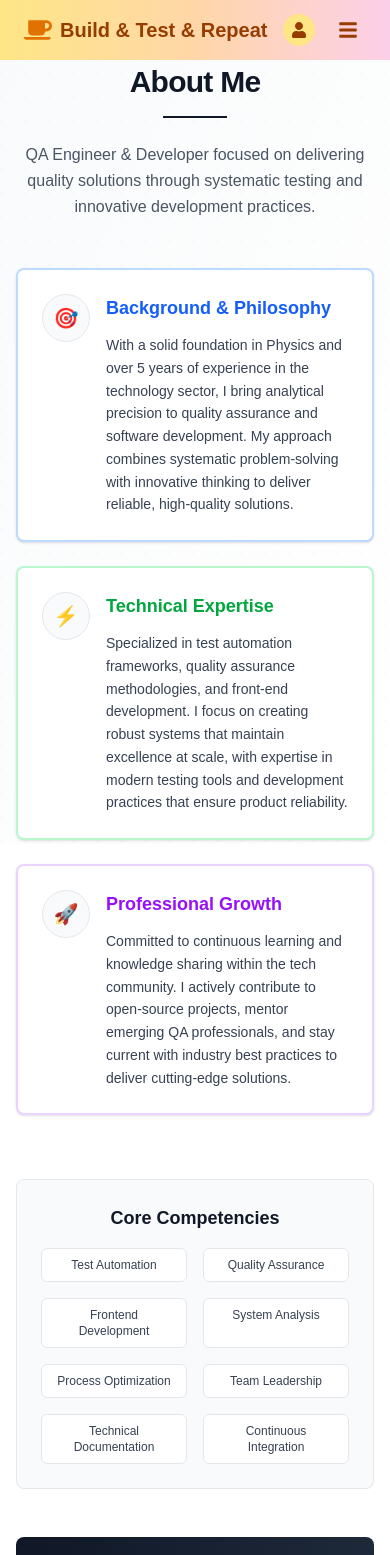
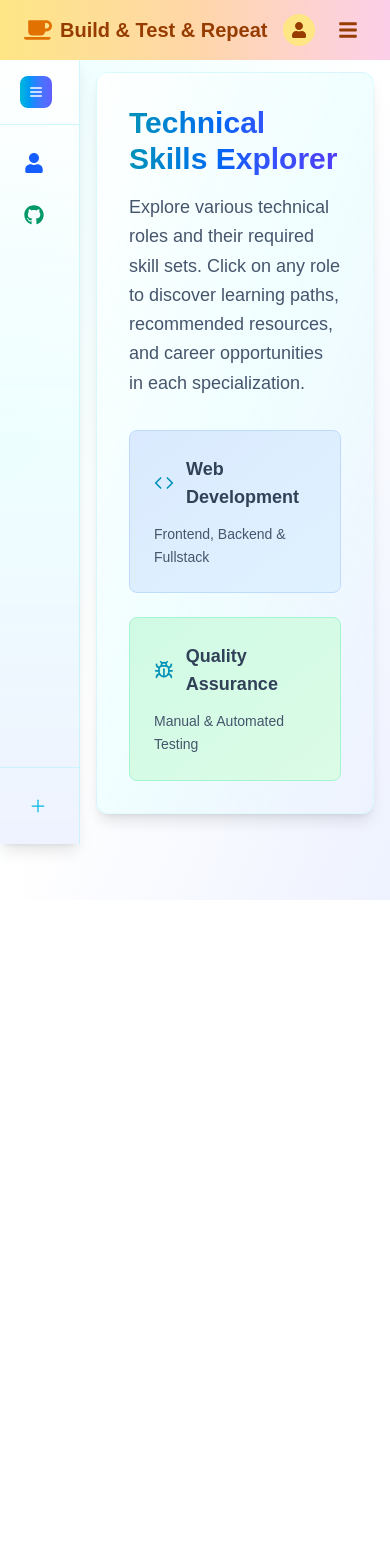
Before and after one commit to GyanaprakashKhandual/codetestrepeat, a Next.js app: page /about in a window 390 px wide. Shown: the top 1555 px of the page. After the commit the page ends 900 px from the top, so only its background shows below. Built offline with nearby package versions, Linux system fonts and the light colour scheme.

Commit message:
About section bug fixed #12

```diff
--- a/src/app/about/page.jsx
+++ b/src/app/about/page.jsx
@@ -4,9 +4,6 @@ import ASidebar from '../components/ASidebar'
 import { useEffect } from 'react';
 
 function page() {
-  useEffect(() => {
-    window.scrollTo({top: 0, behavior: "smooth"});
-  }, []);
   return (
     <>
     <ASidebar/>
--- a/src/app/components/ASidebar.jsx
+++ b/src/app/components/ASidebar.jsx
@@ -1,206 +1,206 @@
 'use client';
+import React, { useState, useEffect } from 'react';
+import {
+  Menu,
+  X,
+  Code,
+  Bug,
+  Plus,
+} from 'lucide-react';
+import About from '../modules/about/about';
+import Git from '../modules/about/git';
+import { FaGithub, FaUser } from 'react-icons/fa';
 
-import React, { useState, useEffect } from 'react';
-import { motion, useAnimation, useInView } from 'framer-motion';
-import { useRef } from 'react';
+const ASidebar = () => {
+  const [isOpen, setIsOpen] = useState(false);
+  const [mounted, setMounted] = useState(false);
+  const [selectedSkill, setSelectedSkill] = useState(null);
 
-const About = () => {
-  const [activeSection, setActiveSection] = useState(0);
-  const controls = useAnimation();
-  const ref = useRef(null);
-  const isInView = useInView(ref, { once: true });
+  const skillItems = [
+    { icon: FaUser, text: 'Web Developer', color: 'text-blue-600', bgGradient: 'bg-gradient-to-r from-blue-50 to-sky-100', component: <About/> },
+    { icon: FaGithub, text: 'QA Engineer', color: 'text-emerald-600', bgGradient: 'bg-gradient-to-r from-emerald-50 to-green-100', component: <Git/> },
+  ];
+
+  const cardItems = [
+    { title: "Web Development", desc: "Frontend, Backend & Fullstack", gradient: "from-blue-100 to-sky-100", border: "border-blue-200", icon: Code, component: <About/>, text: "About Me" },
+    { title: "Quality Assurance", desc: "Manual & Automated Testing", gradient: "from-emerald-100 to-green-100", border: "border-emerald-200", icon: Bug, component: <Git/>, text: "Github" },
+  ];
 
   useEffect(() => {
-    if (isInView) {
-      controls.start("visible");
+    setMounted(true);
+
+    // Only access localStorage after component is mounted (client-side)
+    if (typeof window !== 'undefined') {
+      try {
+        const savedSkill = localStorage.getItem('selectedPSkill');
+        if (savedSkill) {
+          const parsedSkill = JSON.parse(savedSkill);
+          // Find the matching skill in skillItems and cardItems
+          const foundSkill = [...skillItems, ...cardItems].find(
+            item => item.text === parsedSkill.text || item.title === parsedSkill.text
+          );
+          if (foundSkill) {
+            setSelectedSkill(foundSkill);
           }
-  }, [controls, isInView]);
+        }
+      } catch (e) {
+        console.error('Failed to parse saved skill', e);
+      }
+    }
+  }, []);
 
-  const containerVariants = {
-    hidden: { opacity: 0 },
-    visible: {
-      opacity: 1,
-      transition: {
-        staggerChildren: 0.2,
-        delayChildren: 0.1
+  const handleSkillClick = (skill) => {
+    setSelectedSkill(skill);
+    // Save the selected skill to localStorage only on client-side
+    if (typeof window !== 'undefined') {
+      try {
+        localStorage.setItem('selectedPSkill', JSON.stringify({
+          text: skill.text || skill.title
+        }));
+      } catch (e) {
+        console.error('Failed to save skill to localStorage', e);
       }
     }
   };
 
-  const itemVariants = {
-    hidden: { y: 20, opacity: 0 },
-    visible: {
-      y: 0,
-      opacity: 1,
-      transition: {
-        type: "spring",
-        stiffness: 100,
-        damping: 12
+  // Don't render anything until mounted to avoid hydration mismatch
+  if (!mounted) {
+    return (
+      <div className="flex mt-14 bg-gradient-to-br from-cyan-50 via-white to-indigo-50 min-h-screen">
+        <div className="flex-1 p-8 flex items-center justify-center">
+          <div className="animate-spin rounded-full h-12 w-12 border-t-2 border-b-2 border-cyan-500"></div>
+        </div>
+      </div>
+    );
   }
-    }
-  };
-
-  const cardVariants = {
-    hidden: {
-      scale: 0.95,
-      opacity: 0
-    },
-    visible: {
-      scale: 1,
-      opacity: 1,
-      transition: {
-        type: "spring",
-        stiffness: 100,
-        damping: 15
-      }
-    }
-  };
-
-  const aboutSections = [
-    {
-      icon: "🎯",
-      title: "Background & Philosophy",
-      content: "With a solid foundation in Physics and over 5 years of experience in the technology sector, I bring analytical precision to quality assurance and software development. My approach combines systematic problem-solving with innovative thinking to deliver reliable, high-quality solutions.",
-      borderColor: "border-blue-200",
-      accentColor: "text-blue-600"
-    },
-    {
-      icon: "⚡",
-      title: "Technical Expertise",
-      content: "Specialized in test automation frameworks, quality assurance methodologies, and front-end development. I focus on creating robust systems that maintain excellence at scale, with expertise in modern testing tools and development practices that ensure product reliability.",
-      borderColor: "border-green-200",
-      accentColor: "text-green-600"
-    },
-    {
-      icon: "🚀",
-      title: "Professional Growth",
-      content: "Committed to continuous learning and knowledge sharing within the tech community. I actively contribute to open-source projects, mentor emerging QA professionals, and stay current with industry best practices to deliver cutting-edge solutions.",
-      borderColor: "border-purple-200",
-      accentColor: "text-purple-600"
-    }
-  ];
 
   return (
-    <div className="bg-white min-h-screen">
-      {/* Subtle Background Pattern */}
-      <div className="absolute inset-0 bg-gradient-to-br from-gray-50 to-white">
-        <div className="absolute inset-0 bg-[radial-gradient(circle_at_1px_1px,_rgba(0,0,0,0.05)_1px,_transparent_0)] bg-[size:24px_24px] opacity-30" />
-      </div>
-
-      <div className="relative z-10">
-        {/* Header Section */}
-        <motion.div
-          className="text-center pt-16 pb-12 px-4 lg:px-8"
-          variants={containerVariants}
-          initial="hidden"
-          animate="visible"
+    <div className="flex mt-14 bg-gradient-to-br from-cyan-50 via-white to-indigo-50 min-h-screen select-none">
+      <div className='sticky top-14 self-start'>
+        <div
+          className={`flex flex-col bg-gradient-to-b from-white/95 via-cyan-50/90 to-indigo-50/95 border-r border-cyan-200/50 shadow-lg transition-all duration-300 ${
+            isOpen ? 'w-80' : 'w-20'
+          }`}
+          style={{ height: 'calc(100vh - 56px)' }}
         >
-          <motion.div
-            variants={itemVariants}
-            className="w-full"
+          {/* Header */}
+          <div className="p-4 border-b border-cyan-200/50">
+            <div className="flex items-center justify-between">
+              {isOpen && (
+                <h2 className="text-xl font-semibold bg-gradient-to-r from-cyan-600 via-blue-600 to-indigo-600 bg-clip-text text-transparent">
+                  Tech Roles & Skills
+                </h2>
+              )}
+              <button
+                onClick={() => setIsOpen(!isOpen)}
+                className="ml-1 mt-1 p-2 rounded-lg bg-gradient-to-r from-cyan-500 via-blue-500 to-indigo-500 text-white hover:shadow-lg transition-shadow duration-200"
               >
-            <h1 className="text-3xl lg:text-4xl font-bold text-gray-900 mb-4 tracking-tight">
-              About Me
-            </h1>
-            <div className="w-16 h-0.5 bg-gray-900 mx-auto mb-6" />
-            <p className="text-base text-gray-600 max-w-2xl mx-auto leading-relaxed">
-              QA Engineer & Developer focused on delivering quality solutions through systematic testing and innovative development practices.
-            </p>
-          </motion.div>
-        </motion.div>
-
-        {/* Main Content */}
-        <div className="w-full px-4 lg:px-8 pb-20" ref={ref}>
-          <motion.div
-            className="w-full max-w-6xl mx-auto"
-            variants={containerVariants}
-            initial="hidden"
-            animate={controls}
-          >
-            <div className="grid gap-6 lg:gap-8 w-full">
-              {aboutSections.map((section, index) => (
-                <motion.div
-                  key={index}
-                  className="group relative w-full"
-                  variants={cardVariants}
-                  whileHover={{ y: -2 }}
-                  onHoverStart={() => setActiveSection(index)}
-                >
-                  <div className={`bg-white rounded-lg border-2 ${section.borderColor} p-6 lg:p-8 shadow-sm hover:shadow-md transition-all duration-300 w-full`}>
-                    <div className="flex items-start gap-4 lg:gap-6 w-full">
-                      {/* Icon */}
-                      <div className="flex-shrink-0">
-                        <div className="w-12 h-12 bg-gray-50 rounded-full flex items-center justify-center border border-gray-200">
-                          <span className="text-xl">{section.icon}</span>
+                {isOpen ? <X size={16} /> : <Menu size={16} />}
+              </button>
             </div>
           </div>
 
-                      {/* Content */}
-                      <div className="flex-1 min-w-0">
-                        <h3 className={`text-lg font-semibold ${section.accentColor} mb-3`}>
-                          {section.title}
-                        </h3>
-                        <p className="text-sm text-gray-700 leading-relaxed">
-                          {section.content}
-                        </p>
+          {/* Sidebar Items */}
+          <div className="flex-1 py-4 overflow-y-auto">
+            <nav className="space-y-2 px-3">
+              {skillItems.map((item, index) => {
+                const Icon = item.icon;
+                const isActive = selectedSkill && (selectedSkill.text === item.text || selectedSkill.title === item.text);
+                return (
+                  <div
+                    key={`${item.text}-${index}`}
+                    onClick={() => handleSkillClick(item)}
+                    className={`rounded-lg cursor-pointer group transition-colors duration-200 ${
+                      isActive
+                        ? 'bg-white shadow-sm border border-cyan-200/70'
+                        : 'hover:bg-white/50'
+                    }`}
+                  >
+                    <div className="flex items-center p-3 space-x-3">
+                      <div className={`${isActive ? 'text-cyan-600 scale-110' : item.color} group-hover:scale-105 transition-transform duration-200`}>
+                        <Icon size={20} />
+                      </div>
+                      {isOpen && (
+                        <span className={`font-medium text-sm transition-colors duration-200 ${
+                          isActive
+                            ? 'text-cyan-700 font-semibold'
+                            : 'text-slate-700 group-hover:text-cyan-700'
+                        }`}>
+                          {item.text}
+                        </span>
+                      )}
+                    </div>
+                  </div>
+                );
+              })}
+            </nav>
+          </div>
+
+          {/* Add More Section */}
+          <div className="border-t border-cyan-200/50 p-4">
+            <div className="rounded-lg cursor-pointer group hover:bg-white/50 transition-colors duration-200">
+              <div className="flex items-center p-3 space-x-3">
+                <div className="text-cyan-500 group-hover:text-blue-600 group-hover:scale-105 transition-all duration-200">
+                  <Plus size={20} strokeWidth={1.5} />
+                </div>
+                {isOpen && (
+                  <span className="text-slate-600 font-medium text-sm group-hover:text-cyan-700 transition-colors duration-200">
+                    Add New Skill
+                  </span>
+                )}
               </div>
             </div>
           </div>
-                </motion.div>
-              ))}
+        </div>
       </div>
 
-            {/* Skills Summary */}
-            <motion.div
-              className="mt-16 bg-gray-50 rounded-lg p-6 lg:p-8 border border-gray-200 w-full"
-              variants={itemVariants}
-              initial="hidden"
-              animate={controls}
+      {/* Main Content Area */}
+      <div className="flex-1 overflow-auto">
+        {selectedSkill ? (
+          selectedSkill.component
+        ) : (
+          <div className="max-w-4xl mx-auto p-4">
+            <div className="bg-gradient-to-br from-white/90 via-cyan-50/80 to-indigo-50/90 rounded-xl shadow-lg p-8 border border-cyan-200/30">
+              <h1 className="text-3xl font-bold mb-4 bg-gradient-to-r from-cyan-600 via-blue-600 to-indigo-600 bg-clip-text text-transparent">
+                Technical Skills Explorer
+              </h1>
+              <p className="text-slate-600 text-lg leading-relaxed mb-8">
+                Explore various technical roles and their required skill sets. Click on any role to discover learning paths,
+                recommended resources, and career opportunities in each specialization.
+              </p>
+              <div className="grid grid-cols-1 md:grid-cols-2 lg:grid-cols-3 gap-6">
+                {cardItems.map((item, index) => {
+                  const Icon = item.icon;
+                  const isActive = selectedSkill && (selectedSkill.text === item.text || selectedSkill.title === item.title);
+                  return (
+                    <div
+                      key={`${item.title}-${index}`}
+                      onClick={() => handleSkillClick(item)}
+                      className={`bg-gradient-to-br ${item.gradient} p-6 rounded-lg border ${
+                        isActive
+                          ? 'border-cyan-400 shadow-md ring-1 ring-cyan-200'
+                          : item.border
+                      } hover:shadow-md transition-shadow duration-200 cursor-pointer group`}
                     >
-              <h3 className="text-lg font-semibold text-gray-900 mb-4 text-center">
-                Core Competencies
-              </h3>
-              <div className="grid grid-cols-2 md:grid-cols-4 gap-4 text-center w-full">
-                {[
-                  'Test Automation',
-                  'Quality Assurance',
-                  'Frontend Development',
-                  'System Analysis',
-                  'Process Optimization',
-                  'Team Leadership',
-                  'Technical Documentation',
-                  'Continuous Integration'
-                ].map((skill, index) => (
-                  <motion.div
-                    key={index}
-                    className="bg-white px-3 py-2 rounded-md border border-gray-200 text-xs font-medium text-gray-700"
-                    whileHover={{ scale: 1.05 }}
-                    transition={{ type: "spring", stiffness: 400, damping: 17 }}
-                  >
-                    {skill}
-                  </motion.div>
-                ))}
+                      <div className="flex items-center mb-3">
+                        <Icon className={`${
+                          isActive
+                            ? 'text-cyan-600 scale-110'
+                            : 'text-cyan-600'
+                        } mr-3 group-hover:scale-105 transition-transform duration-200`} size={24} />
+                        <h3 className="font-semibold text-slate-700 text-lg">{item.title}</h3>
                       </div>
-            </motion.div>
-
-            {/* Professional Statement */}
-            <motion.div
-              className="mt-12 text-center w-full"
-              variants={itemVariants}
-              initial="hidden"
-              animate={controls}
-            >
-              <div className="bg-gradient-to-r from-gray-900 to-gray-800 text-white px-6 py-4 rounded-lg inline-block">
-                <p className="text-sm font-medium">
-                  Ready to contribute to your team's success through quality-driven development
-                </p>
+                      <p className="text-slate-600 text-sm leading-relaxed">{item.desc}</p>
                     </div>
-            </motion.div>
-          </motion.div>
+                  );
+                })}
               </div>
+            </div>
+          </div>
+        )}
       </div>
     </div>
   );
 };
 
-export default About;
+export default ASidebar;
--- a/src/app/modules/about/about.jsx
+++ b/src/app/modules/about/about.jsx
@@ -81,9 +81,9 @@ const About = () => {
   ];
 
   return (
-    <div className="bg-white min-w-full mx-auto">
+    <div className="mx-auto">
       {/* Subtle Background Pattern */}
-      <div className="absolute inset-0 bg-gradient-to-br from-gray-50 to-white">
+      <div className="inset-0 bg-gradient-to-br from-gray-50 to-white">
         <div className="absolute inset-0 bg-[radial-gradient(circle_at_1px_1px,_rgba(0,0,0,0.05)_1px,_transparent_0)] bg-[size:24px_24px] opacity-30" />
       </div>
 
```
Lines whose indentation alone changed are shown as unchanged.
